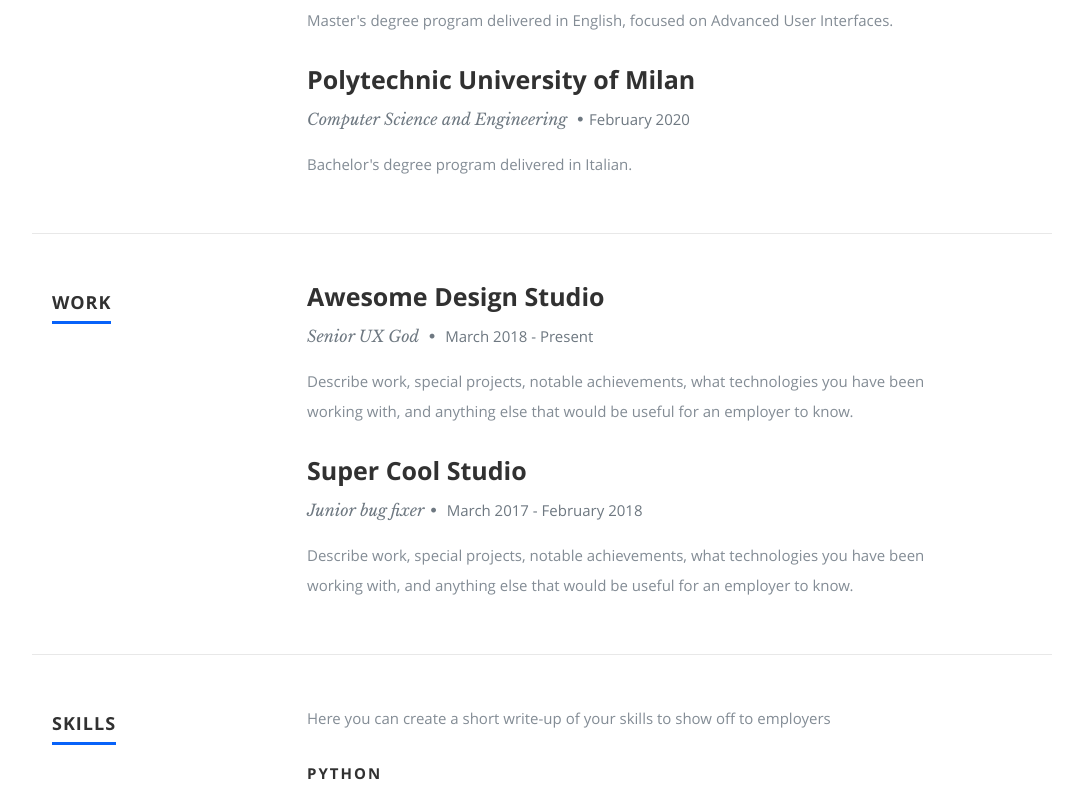
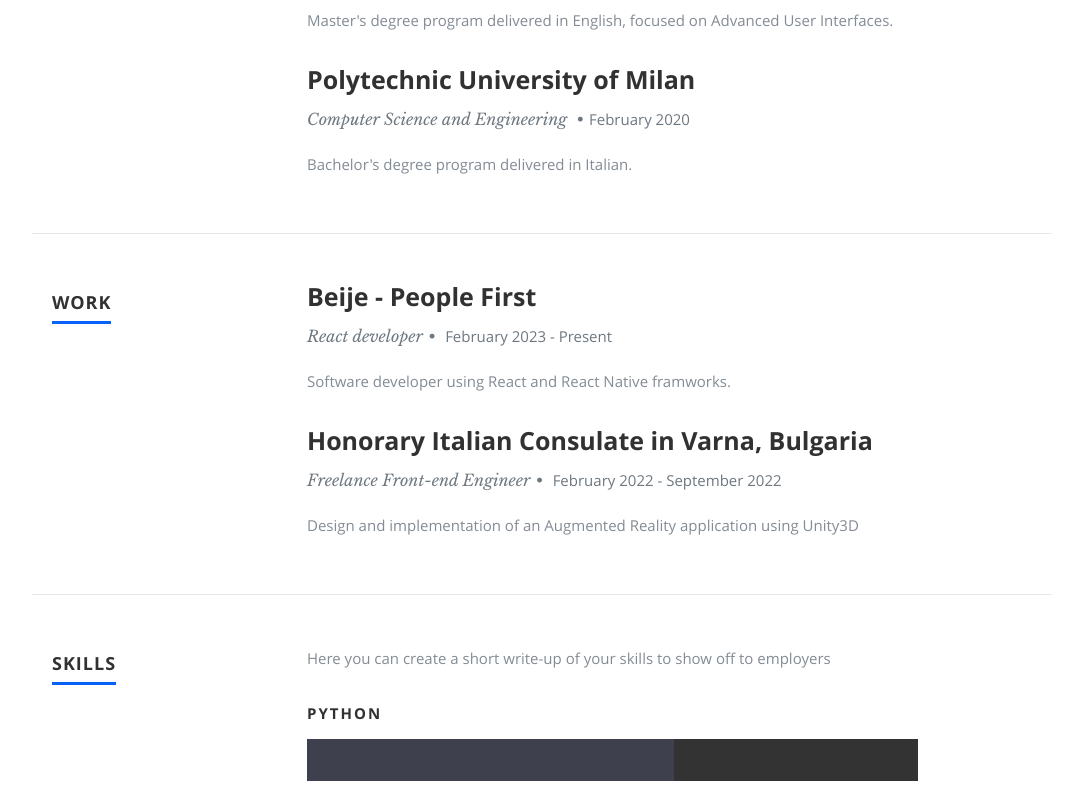
Before and after one commit to StonesCutter/martino.manzolini, a React (Create React App) app: page / in a window 1280 px wide. Shown: the part 1485-2282 px from the top of the page, without its empty margins (98-1181 px from the left). Built offline with nearby package versions, Linux system fonts and the light colour scheme.

Commit message:
update work

```diff
--- a/public/css/layout.css
+++ b/public/css/layout.css
@@ -208,9 +208,9 @@
 }
 #about .profile-pic {
    position: relative;
-   width: 120px;
+   /*width: 120px;*/
    height: 50%;
-   border-radius: 100%;
+   /*border-radius: 100%;*/
 }
 #about .contact-details { width: 41.66667%; }
 #about .download {
--- a/public/resumeData.json
+++ b/public/resumeData.json
@@ -69,16 +69,16 @@
     ],
     "work":[
       {
-        "company":"Awesome Design Studio",
-        "title":"Senior UX God ",
-        "years":"March 2018 - Present",
-        "description":"Describe work, special projects, notable achievements, what technologies you have been working with, and anything else that would be useful for an employer to know."
+        "company":"Beije - People First",
+        "title":"React developer",
+        "years":"February 2023 - Present",
+        "description":"Software developer using React and React Native framworks."
       },
       {
-        "company":"Super Cool Studio",
-        "title":"Junior bug fixer",
-        "years":"March 2017 - February 2018",
-        "description":"Describe work, special projects, notable achievements, what technologies you have been working with, and anything else that would be useful for an employer to know."
+        "company":"Honorary Italian Consulate in Varna, Bulgaria",
+        "title":"Freelance Front-end Engineer",
+        "years":"February 2022 - September 2022",
+        "description":"Design and implementation of an Augmented Reality application using Unity3D"
       }
     ],
     "skills":[
```
